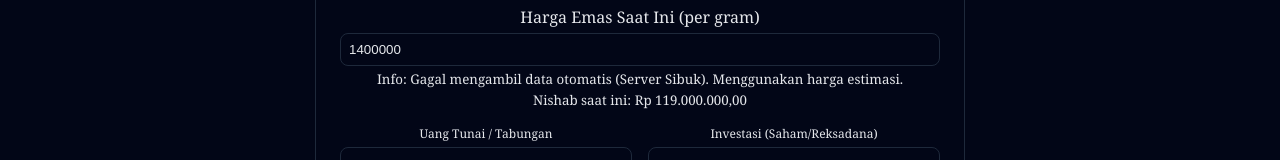
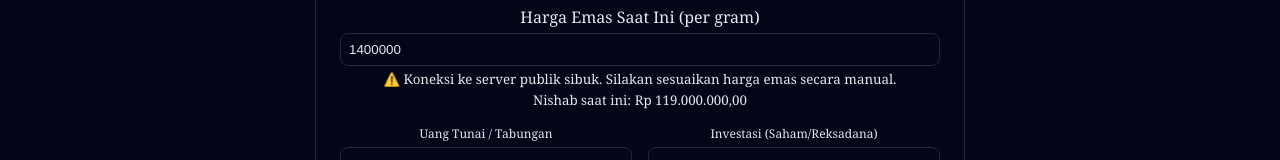
Before and after one commit to lucky74/Ramadhan_Book, a React (Vite) app: page /zakat in a window 1280 px wide. Both pictures are taken after a click on the button "Zakat Maal". Shown: the part 347-507 px from the top of the page. Built offline with nearby package versions, Linux system fonts and the light colour scheme; no server answers; a web font is replaced by a local one.

Commit message:
Fix UI Zakat Calculator dan update logika harga emas

```diff
--- a/src/pages/ZakatCalculator.tsx
+++ b/src/pages/ZakatCalculator.tsx
@@ -238,10 +238,10 @@ export default function ZakatCalculator() {
                 )}
               </div>
               <small style={{ color: 'var(--text-secondary)', display: 'block', marginTop: 4 }}>
-                {isLoadingGold ? 'Sedang mengambil data harga emas terbaru...' :
-                 fetchError ? 'Info: Gagal mengambil data otomatis (Server Sibuk). Menggunakan harga estimasi.' :
-                 '✅ Harga emas terupdate otomatis hari ini.'}
-              </small>
+            {isLoadingGold ? 'Sedang mencoba koneksi ke server harga emas...' :
+             fetchError ? '⚠️ Koneksi ke server publik sibuk. Silakan sesuaikan harga emas secara manual.' :
+             '✅ Harga emas terupdate otomatis hari ini.'}
+          </small>
               <small style={{ color: 'var(--text-secondary)' }}>Nishab saat ini: {formatRupiah(85 * goldPrice)}</small>
             </div>
 
```
